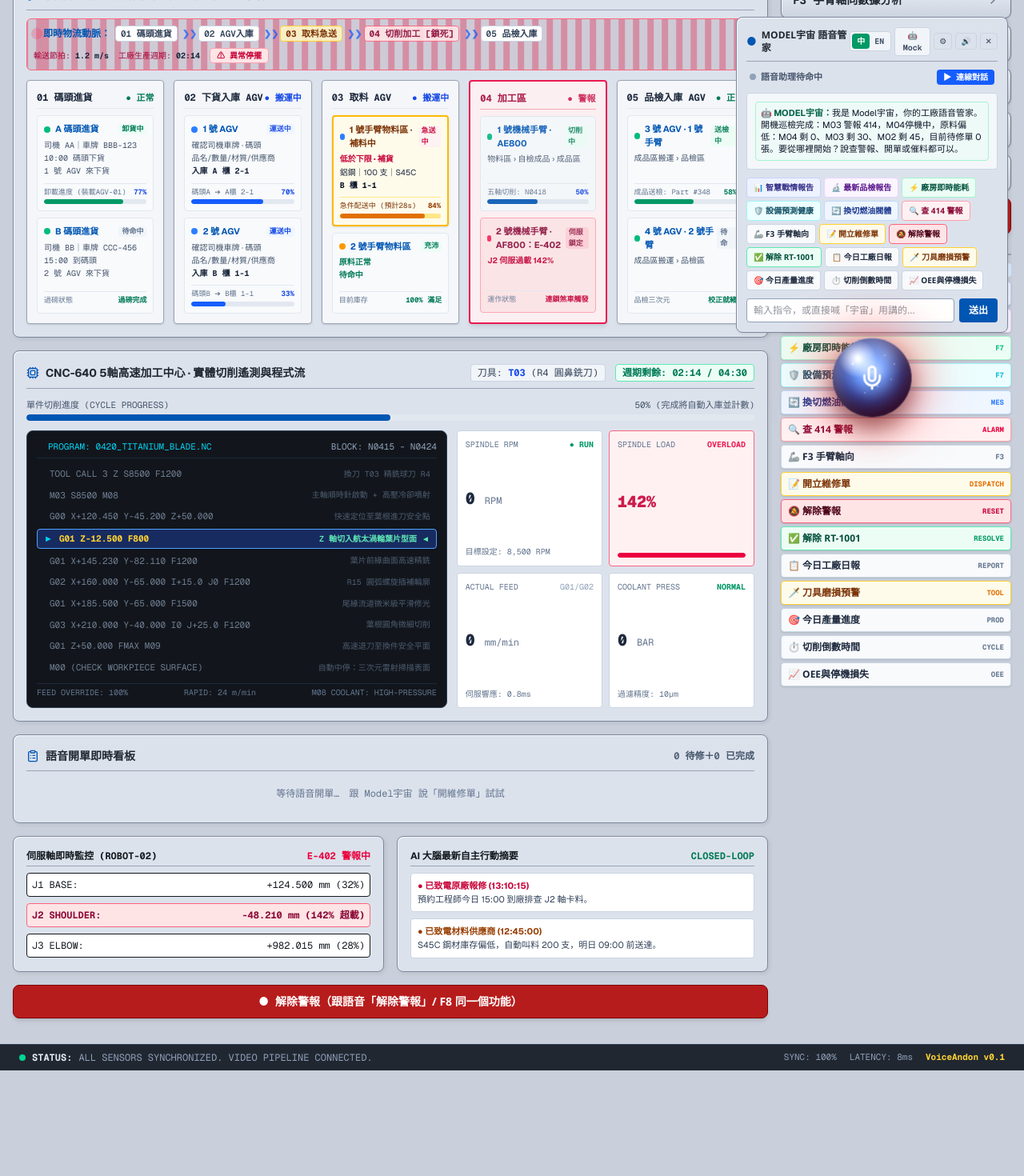
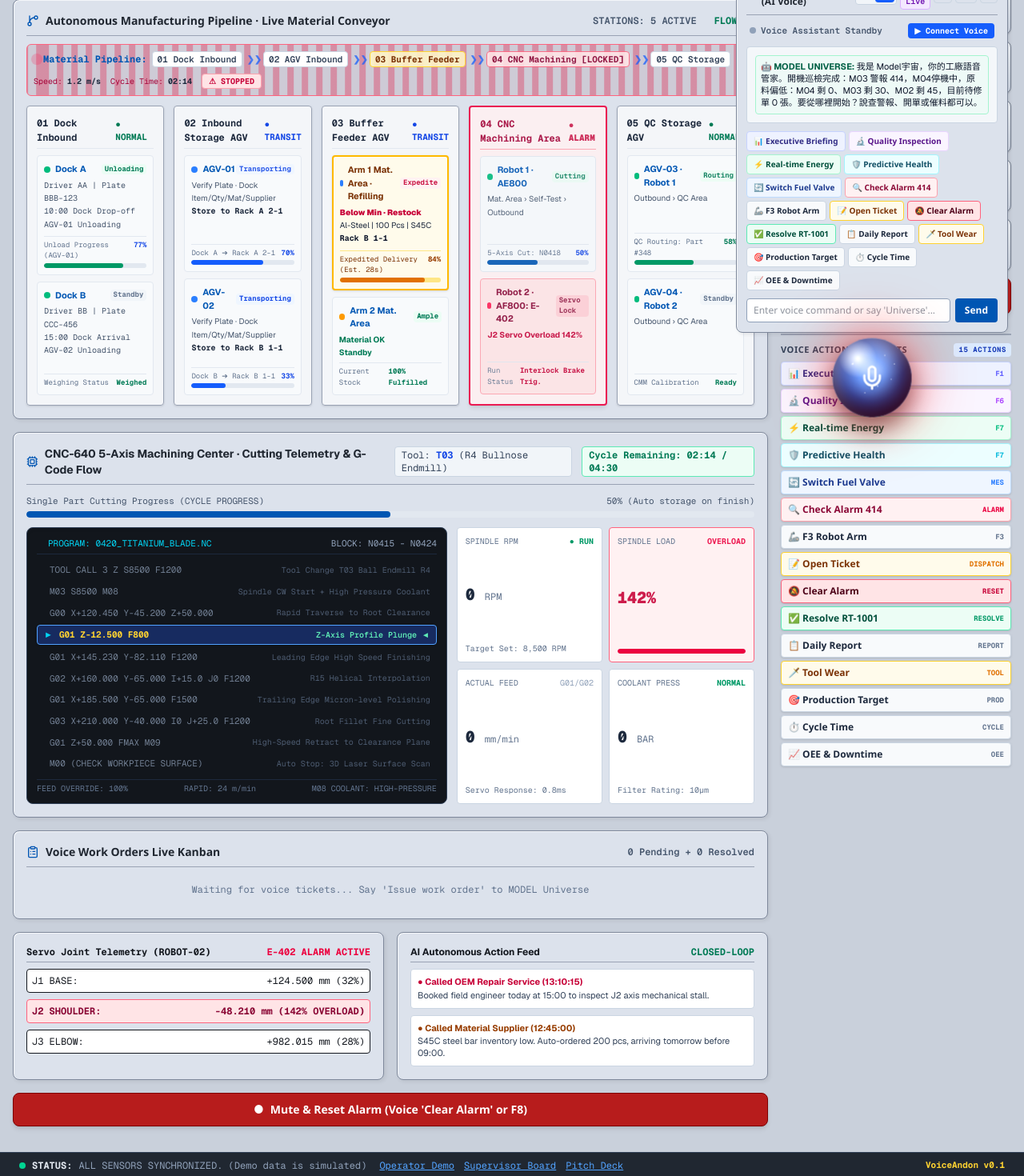
Before and after one commit to ming062027-hue/AssemblyAI, a Next.js app: page / in a window 1280 px wide. Shown: the part 260-1730 px from the top of the page at 80% size. Before the commit the page ends 1598 px from the top, so only its background shows below. Built offline with nearby package versions, Linux system fonts and the light colour scheme.

Commit message:
[金庫線] 修復 Claude 審查建議：首頁預設 Live、還原連結、時間改模擬、防止 Live 送 mock.say

```diff
--- a/src/app/page.tsx
+++ b/src/app/page.tsx
@@ -399,10 +399,10 @@ export default function Home() {
 
   // 🏭 工廠真實心跳動態引擎（G-code 滾動、週期倒數、OEE、停機損失計價、刀具磨損、三大工單、故障演練、品檢、綠能）
   const heartbeat = useFactoryHeartbeat(isAlarm, (alarm) => setIsAlarm(alarm));
-  const [wakeEnabled, setWakeEnabled] = useState(true);
+  const [wakeEnabled, setWakeEnabled] = useState(false);
 
   // 🌐 國際競賽雙語切換 (zh: 繁體中文現場 / en: International Competition English)
-  const [langMode, setLangMode] = useState<"zh" | "en">("zh");
+  const [langMode, setLangMode] = useState<"zh" | "en">("en");
 
   // 📞 外部 AI 催料通話狀態 (idle | calling | done)
   const [supplierCallStatus, setSupplierCallStatus] = useState<"idle" | "calling" | "done">("idle");
@@ -413,7 +413,7 @@ export default function Home() {
       targetEn: "Robot Arm OEM Emergency Service Desk",
       duration: "通話 52 秒",
       durationEn: "Call 52s",
-      time: "2026-09-19 13:10:15",
+      time: "模擬時間: T-1h",
       aiSay: "2號手臂發生 E-402 伺服負載 142% 警報，現場無障礙物，判定內部卡料需工程師到廠。",
       aiSayEn: "Robot Arm #2 triggered E-402 Servo Overload at 142%. Workspace clear; internal mechanical jam diagnosed, field engineer requested.",
       respSay: "工單已成立，已指派工程師攜帶備品，預計 15:00 前抵達。",
@@ -428,7 +428,7 @@ export default function Home() {
       targetEn: "Jinmao Steel Sales Desk",
       duration: "通話 38 秒",
       durationEn: "Call 38s",
-      time: "2026-09-19 12:45:00",
+      time: "模擬時間: T-2h",
       aiSay: "李經理，S45C Ø50 圓棒庫存已跌破安全線，請依協議緊急配送 200 支。",
       aiSayEn: "Manager Li, S45C Ø50 bar stock dropped below safety line. Please expedite delivery of 200 pcs per SLA.",
       respSay: "有現貨，已排明日第一班車送達。",
@@ -453,7 +453,7 @@ export default function Home() {
   const recognitionRef = useRef<SpeechRec | null>(null);
 
   // Live vs Mock mode settings
-  const [liveModeWanted, setLiveModeWanted] = useState(false);
+  const [liveModeWanted, setLiveModeWanted] = useState(true);
   const [passcode, setPasscode] = useState("414");
   const [showConfig, setShowConfig] = useState(false);
 
@@ -3193,15 +3193,20 @@ export default function Home() {
         </button>
       </div>
 
-      <footer className="bg-[#202731] text-slate-400 text-xs px-6 py-2 flex justify-between items-center border-t border-slate-700 font-mono">
-        <div className="flex items-center gap-2">
-          <span className="w-2 h-2 rounded-full bg-emerald-400" />
-          <span className="text-slate-200 font-bold">STATUS:</span>
-          <span>ALL SENSORS SYNCHRONIZED. VIDEO PIPELINE CONNECTED.</span>
+      <footer className="bg-[#202731] text-slate-400 text-xs px-6 py-2 flex flex-col sm:flex-row sm:justify-between items-center gap-2 border-t border-slate-700 font-mono">
+        <div className="flex flex-wrap items-center gap-4">
+          <div className="flex items-center gap-2">
+            <span className="w-2 h-2 rounded-full bg-emerald-400" />
+            <span className="text-slate-200 font-bold">STATUS:</span>
+            <span>ALL SENSORS SYNCHRONIZED. (Demo data is simulated)</span>
+          </div>
+          <div className="flex items-center gap-3">
+            <a href="/operator" className="text-blue-400 hover:text-white underline">Operator Demo</a>
+            <a href="/dashboard" className="text-blue-400 hover:text-white underline">Supervisor Board</a>
+            <a href="/pitch" className="text-blue-400 hover:text-white underline">Pitch Deck</a>
+          </div>
         </div>
         <div className="flex items-center gap-4 text-[11px]">
-          <span>SYNC: 100%</span>
-          <span>LATENCY: 8ms</span>
           <span className="text-amber-300 font-bold" data-testid="site-version">
             VoiceAndon {SITE_VERSION}
           </span>
--- a/src/voice/useVoiceAgentBridge.ts
+++ b/src/voice/useVoiceAgentBridge.ts
@@ -163,7 +163,9 @@ export function useVoiceAgentBridge(options: VoiceAgentBridgeOptions = {}) {
     const line = text.trim();
     if (!line) return;
     if (ws.current && ws.current.readyState === WebSocket.OPEN) {
-      ws.current.send(JSON.stringify({ type: "mock.say", text: line }));
+      if (!liveRef.current) {
+        ws.current.send(JSON.stringify({ type: "mock.say", text: line }));
+      }
       setLastUserSay(line);
     }
   }, []);
```
